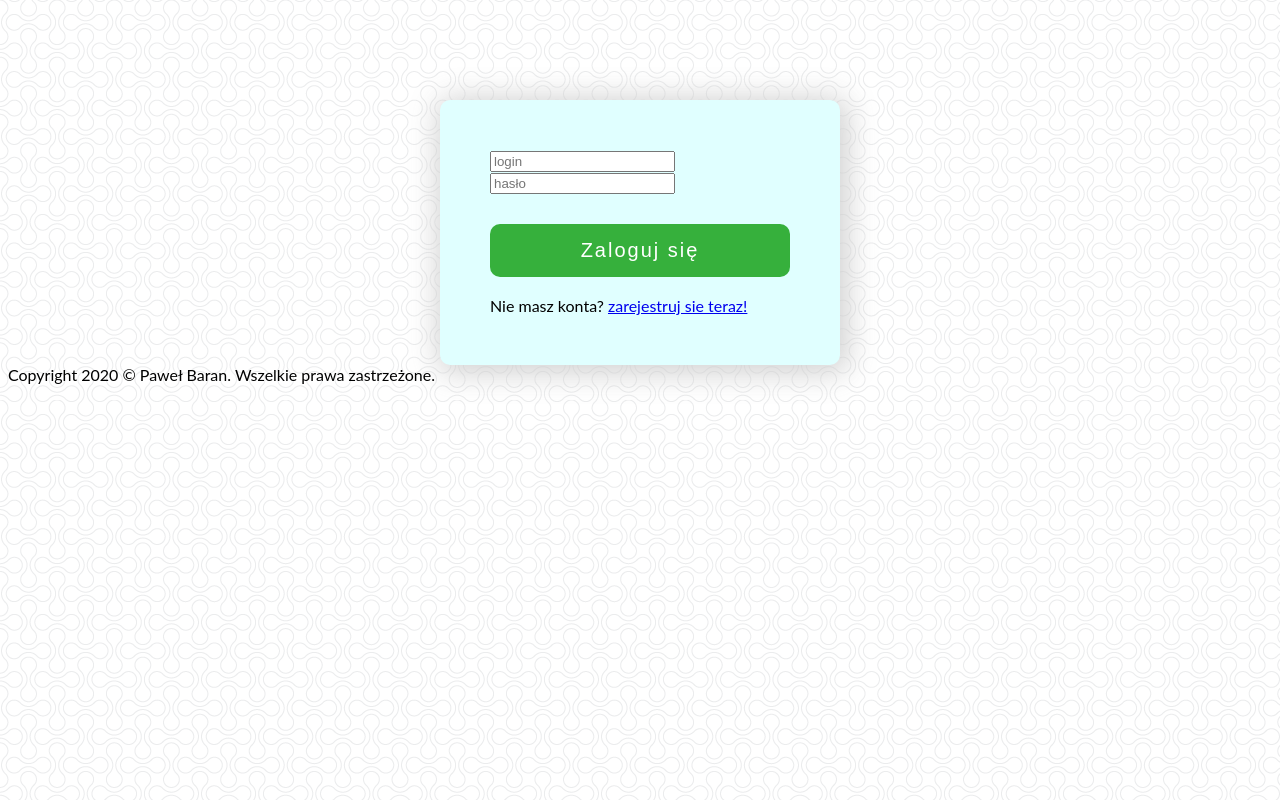
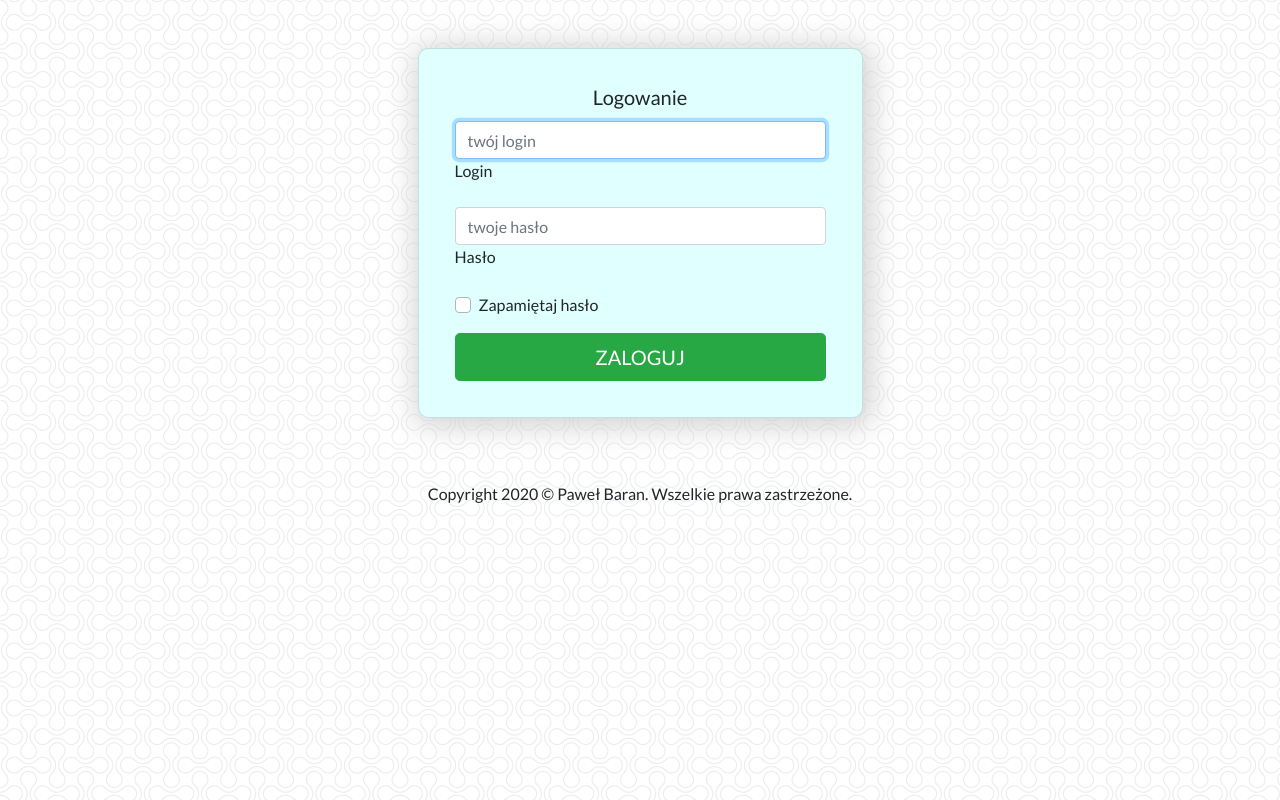
Before and after one commit to PawelBaran-coder/Wallet-in-Bootstrap, a plain HTML site: page logowanie.html in a window 1280 px wide. Drawn offline with nearby package versions, Linux system fonts and the light colour scheme.

Commit message:
login site

```diff
--- a/logowanie.html
+++ b/logowanie.html
@@ -1,38 +1,76 @@
 <!DOCTYPE HTML>
 <html lang="pl">
+
 <head>
 	<meta charset="utf-8" />
-	<title>logowanie</title>
-	<meta name="description" content="Nauka podstawowego stylizowania elementów formularzy" />
-	<meta name="keywords" content="css, odcinek" />
-	<meta http-equiv="X-UA-Compatible" content="IE=edge,chrome=1" />
+	<meta name="viewport" content="width=device-width, initial-scale=1, shrink-to-fit=no">
 
-	<link rel="stylesheet" href="style.css" type="text/css" />
+	<meta http-equiv="X-UA-Compatible" content="IE=edge,chrome=1">
+
+	<link rel="stylesheet" href="css/bootstrap.min.css">
+	<link rel="stylesheet" href="style.css" type="text/css">
+	<link rel="stylesheet" href="css/fontello.css" type="text/css">
+	<link href="https://fonts.googleapis.com/css2?family=Lato&family=Noto+Sans&display=swap" rel="stylesheet">
+
+	<title>Logowanie</title>
+
+	<meta name="description" content="Twoje finanse pod kontrolą.">
+	<meta name="keywords" content="finanse osobiste, elektroniczny prtfel, zarządzanie budżetem domowym, bilans zysków i strat, wydatki, przychody">
+
+	<script src="timer.js"></script>
 
 </head>
 
+
 <body>
+	<main>
+		<div class="container">
+			<div class="row">
+				<div class="col-sm-9 col-md-7 col-lg-5 mx-auto">
+					<div class="card loginContainer my-5">
+						<div class="card-body">
+							<h5 class="card-title text-center">Logowanie</h5>
 
-	<div id="container">
-		<form>
+							<form class="form-signin">
+								<div class="form-label-group">
+									<input type="text" id="inputLogin" class="form-control" placeholder="twój login" required autofocus>
+									<label for="inputLogin">Login</label>
+								</div>
 
-			<input type="text" placeholder="login" onfocus="this.placeholder=''" onblur="this.placeholder='login'">
+								<div class="form-label-group">
+									<input type="password" id="inputPassword" class="form-control" placeholder="twoje hasło" required>
+									<label for="inputPassword">Hasło</label>
+								</div>
 
-			<input type="password" placeholder="hasło" onfocus="this.placeholder=''" onblur="this.placeholder='hasło'">
+								<div class="custom-control custom-checkbox mb-3">
+									<input type="checkbox" class="custom-control-input" id="customCheck1">
+									<label class="custom-control-label" for="customCheck1">Zapamiętaj hasło</label>
+								</div>
+								<button class="btn btn-lg btn-success btn-block text-uppercase" type="submit">Zaloguj</button>
 
-			<input type="submit"value="Zaloguj się">
+							</form>
+						</div>
+					</div>
+				</div>
+			</div>
+		</div>
 
-			<br /><br />
 
-			Nie masz konta?
-			<a href="rejestracja.html">zarejestruj sie teraz!</a>
+		<footer>
+			<div class="footer">
+				<div class="footer-copyright text-center py-3 ">
+					Copyright 2020 &copy; Paweł Baran. Wszelkie prawa zastrzeżone.
+				</div>
+			</div>
+		</footer>
 
-		</form>
-	</div>
 
-	<div id="footer">
-			Copyright 2020 &copy; Paweł Baran. Wszelkie prawa zastrzeżone.
-	</div>
+	</main>
+
+	<script src="https://code.jquery.com/jquery-3.5.1.slim.min.js" integrity="sha384-DfXdz2htPH0lsSSs5nCTpuj/zy4C+OGpamoFVy38MVBnE+IbbVYUew+OrCXaRkfj" crossorigin="anonymous"></script>
+	<script src="https://cdn.jsdelivr.net/npm/bootstrap@4.5.3/dist/js/bootstrap.bundle.min.js" integrity="sha384-ho+j7jyWK8fNQe+A12Hb8AhRq26LrZ/JpcUGGOn+Y7RsweNrtN/tE3MoK7ZeZDyx" crossorigin="anonymous"></script>
+
+	<script src="js/bootstrap.min.js"></script>
 
 </body>
 </html>
--- a/style.css
+++ b/style.css
@@ -6,18 +6,20 @@ body
 	font-family: 'Lato', sans-serif;
 }
 
-#container
+.loginContainer
 {
+	padding: 1rem;
 	border-radius: 10px;
 	background-color: lightcyan;
-	width: 300px;
-	padding: 50px;
-	margin-left: auto;
-	margin-right: auto;
-	margin-top: 100px;
 	-webkit-box-shadow: 3px 3px 30px 5px rgba(204,204,204,0.9);
 	-moz-box-shadow: 3px 3px 30px 5px rgba(204,204,204,0.9);
 	box-shadow: 3px 3px 30px 5px rgba(204,204,204,0.9);
+}
+
+.form-label-group
+{
+  position: relative;
+  margin-bottom: 1rem;
 }
 
 .containerMenu
```
Also changed, not shown: dodajWydatek.html (+4 -4 lines).
